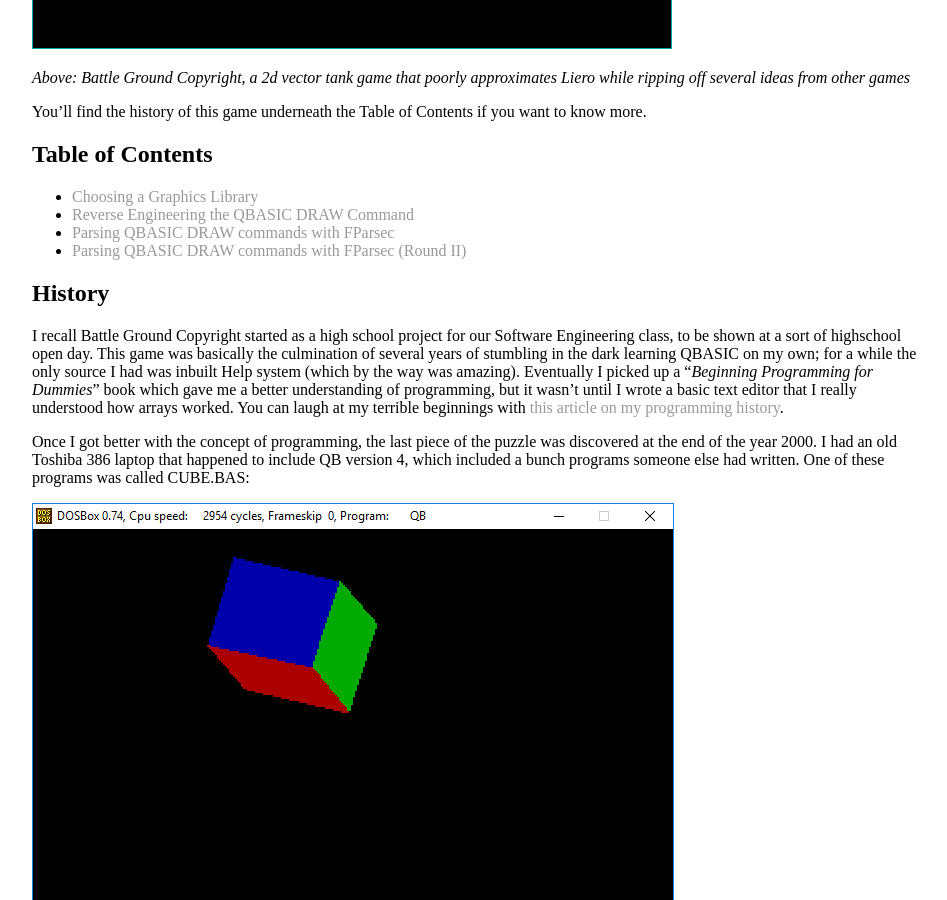
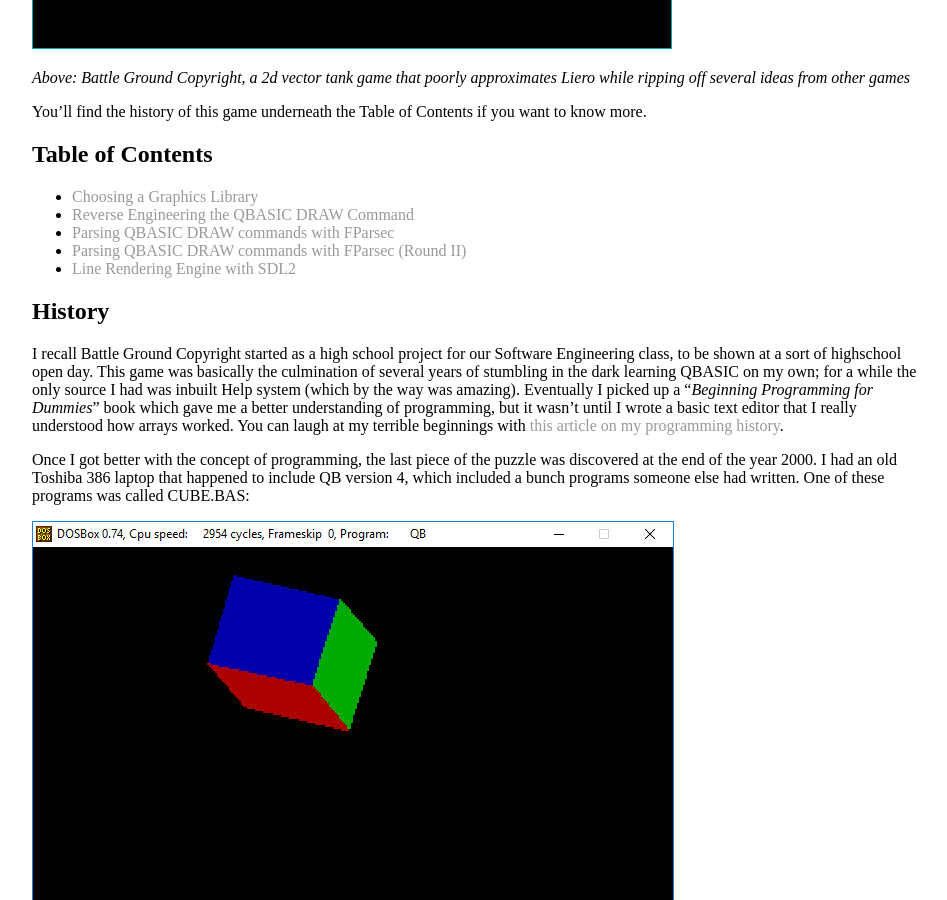
Before and after one commit to bjnmercer/bjnmercer.github.io, a Jekyll site: the page built from _posts/2017-10-03-bgc-rewrite-series.md, in a window 1280 px wide and 900 px high, scrolled down 737 px. Shown: the whole window, without its empty margins (160-1107 px from the left). Built offline with Jekyll 4.4.1, drawn with Linux system fonts in a browser that asks for light colours.

Commit message:
Updated BGC Rewrite Series Index
New article on SDL2 Line Rendering Engine

```diff
--- a/_posts/2017-10-03-bgc-rewrite-series.md
+++ b/_posts/2017-10-03-bgc-rewrite-series.md
@@ -28,7 +28,7 @@ You'll find the history of this game underneath the Table of Contents if you wan
 - [Reverse Engineering the QBASIC DRAW Command](/blog/2017/12/09/bgc-qbasic-draw-command)
 - [Parsing QBASIC DRAW commands with FParsec](/blog/2017/12/19/bgc-parsing-qbasic-draw-commands-fparsec)
 - [Parsing QBASIC DRAW commands with FParsec (Round II)](/blog/2108/04/03/bgc-parsing-qbasic-draw-commands-fparsec-part2)
-
+- [Line Rendering Engine with SDL2](/blog/2018/05/14/bgc-sdl2-line-rendering-engine)
 
 ## History
 
```
